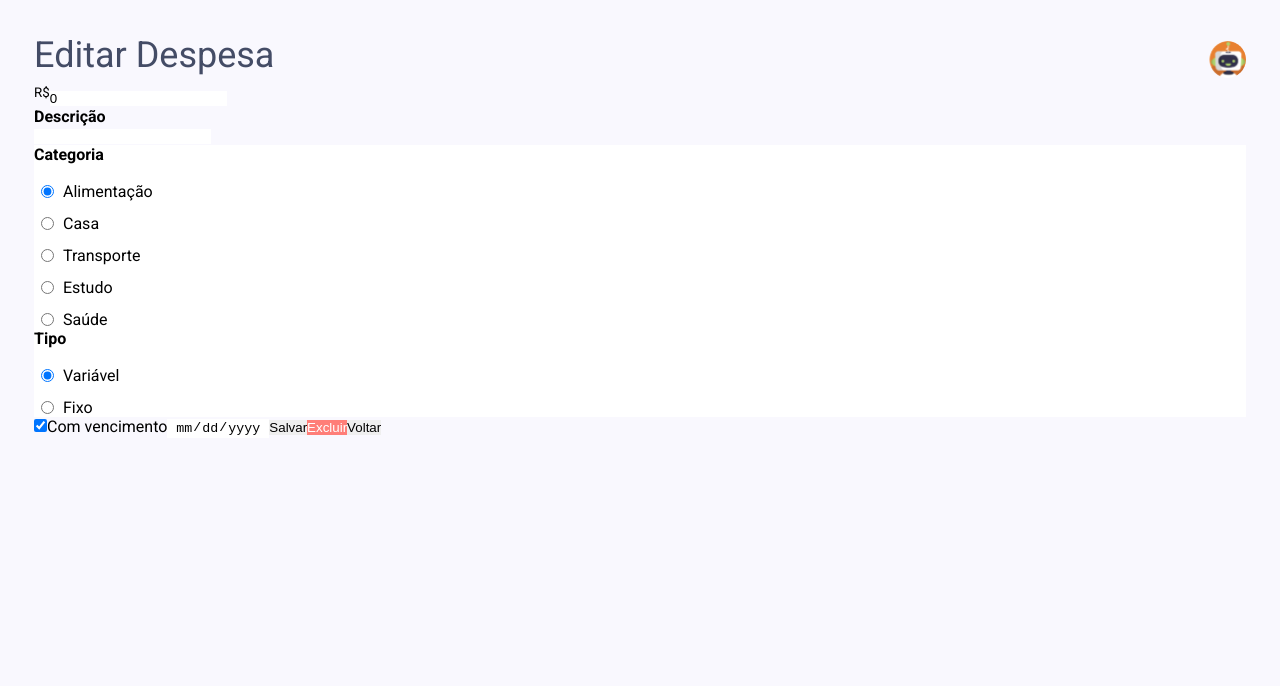
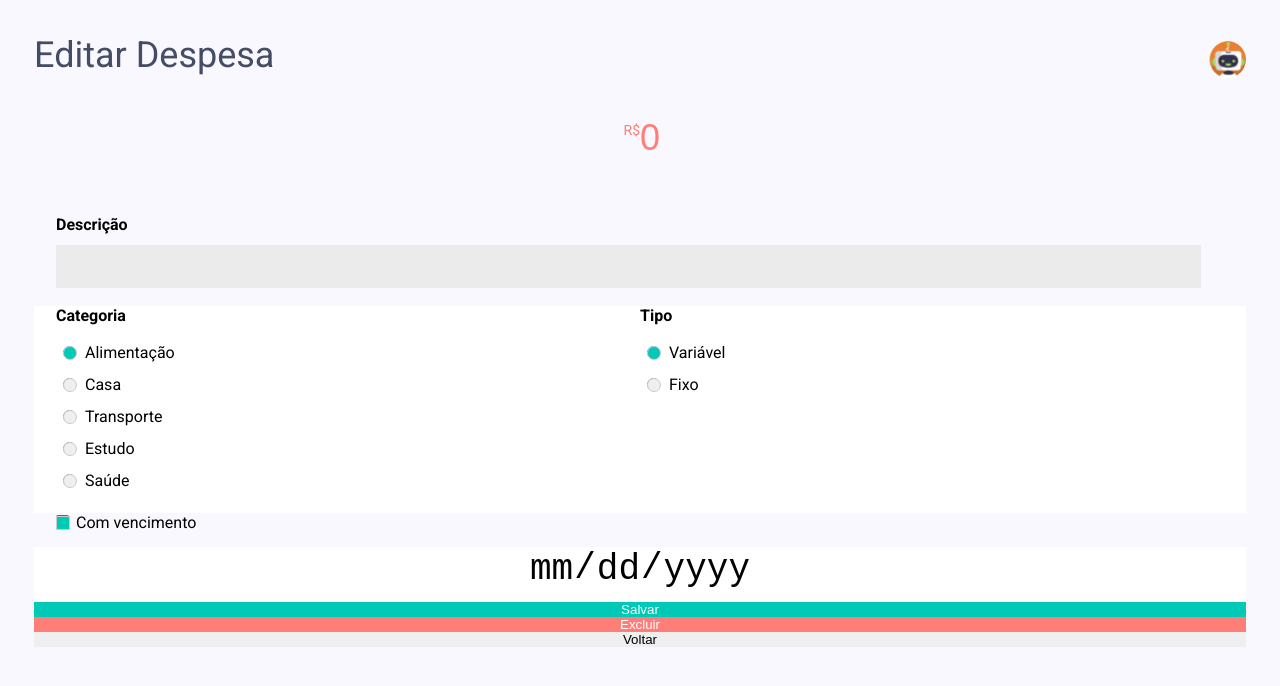
Before and after one commit to MeAjudaDev/greenwallet-react, a React (Create React App) app: page / in a window 1280 px wide. Shown: the top 686 px of the page. Built offline with nearby package versions, Linux system fonts and the light colour scheme.

Commit message:
refactor(expenseform): classnames migrate for css modules

```diff
--- a/src/pages/ExpenseForm/ExpenseForm.jsx
+++ b/src/pages/ExpenseForm/ExpenseForm.jsx
@@ -35,8 +35,8 @@ function ExpenseForm({ title, isEditing = false }) {
                 <h1>{title}</h1>
                 <img src="/images/avatar.svg" alt="avatar" />
             </header>
-            <form action="#" className={`form twoColumns`}>
-                <label className={`newExpenseForm__value twoColumns`}>
+            <form action="#" className={`${styles.form} ${styles.twoColumns}`}>
+                <label className={`${styles.transactionValue} ${styles.twoColumns}`}>
                     <sup>R$</sup>
                     <input
                         type="number"
@@ -46,7 +46,7 @@ function ExpenseForm({ title, isEditing = false }) {
                         onChange={handleValueChange}
                     />
                 </label>
-                <label className={`newExpenseForm__description twoColumns`}>
+                <label className={`${styles.transactionDescription} ${styles.twoColumns}`}>
                     <strong>Descrição</strong>
                     <input
                         type="text"
@@ -56,7 +56,7 @@ function ExpenseForm({ title, isEditing = false }) {
                         onChange={handleDescriptionChange}
                     />
                 </label>
-                <fieldset className={`newExpenseForm__categories`}>
+                <fieldset className={`${styles.categories}`}>
                     <strong>Categoria</strong>
                     <label>
                         <input
@@ -109,7 +109,7 @@ function ExpenseForm({ title, isEditing = false }) {
                         <span>Saúde</span>
                     </label>
                 </fieldset>
-                <fieldset className={`newExpenseForm__type`}>
+                <fieldset className={`${styles.expenseType}`}>
                     <strong>Tipo</strong>
                     <label>
                         <input
@@ -132,7 +132,7 @@ function ExpenseForm({ title, isEditing = false }) {
                         <span>Fixo</span>
                     </label>
                 </fieldset>
-                <label className={`newExpenseForm__expiration twoColumns`}>
+                <label className={`${styles.hasExpiration} ${styles.twoColumns}`}>
                     <input
                         type="checkbox"
                         value="com-vencimento"
@@ -142,7 +142,7 @@ function ExpenseForm({ title, isEditing = false }) {
                     <span>Com vencimento</span>
                 </label>
                 <input
-                    className={`twoColumns newExpenseForm__expirationdate`}
+                    className={`${styles.twoColumns} ${styles.expirationDate}`}
                     type="date"
                     name="expiration"
                     id="expiration"
@@ -150,7 +150,7 @@ function ExpenseForm({ title, isEditing = false }) {
                     onChange={handleDateChange}
                 />
                 <button
-                    className={`twoColumns newExpenseForm__button newExpenseForm__button--primary`}
+                    className={`${styles.twoColumns} newExpenseForm__button bgSuccess`}
                     type="submit"
                 >
                     Salvar
--- a/src/pages/ExpenseForm/ExpenseForm.module.css
+++ b/src/pages/ExpenseForm/ExpenseForm.module.css
@@ -76,13 +76,13 @@ input::-webkit-datetime-edit-fields-wrapper {
     grid-template-rows: repeat(7, auto);
 }
 
-.newExpenseForm__value,
-.newExpenseForm__value input,
+.transactionValue,
+.transactionValue input,
 .newExpenseForm__expirationdate {
     color: #ff7e78;
 }
 
-.newExpenseForm__value {
+.transactionValue {
     border-radius: 0.6rem;
     display: grid;
     grid-template-columns: 1fr 1fr;
@@ -91,25 +91,25 @@ input::-webkit-datetime-edit-fields-wrapper {
     margin-top: 1.3rem;
 }
 
-.newExpenseForm__value sup {
+.transactionValue sup {
     font-size: 1.4rem;
     margin-top: 2.4rem;
 }
 
-.newExpenseForm__value input {
+.transactionValue input {
     background: none;
     font-size: 3.6rem;
     width: 100%;
 }
 
-.newExpenseForm__description {
+.transactionDescription {
     border-top-left-radius: 0.6rem;
     border-top-right-radius: 0.6rem;
     margin-top: 1.5rem;
     padding: 2.2rem 4.5rem 1.8rem 2.2rem;
 }
 
-.newExpenseForm__description input {
+.transactionDescription input {
     background: #ebebeb;
     height: 4.3rem;
     margin-top: 1.1rem;
@@ -117,29 +117,29 @@ input::-webkit-datetime-edit-fields-wrapper {
     padding-left: 0.9rem;
 }
 
-.newExpenseForm__categories {
+.categories {
     padding: 0rem 4.1rem 2.3rem 2.2rem;
 }
 
-.newExpenseForm__categories label,
-.newExpenseForm__type label,
-.newExpenseForm__expiration {
+.categories label,
+.expenseType label,
+.hasExpiration {
     position: relative;
 }
 
-.newExpenseForm__categories label span::after,
-.newExpenseForm__type label span::after {
+.categories label span::after,
+.expenseType label span::after {
     border-radius: 50%;
     left: 0;
 }
 
-.newExpenseForm__expiration span::after {
+.hasExpiration span::after {
     left: 2.2rem;
 }
 
-.newExpenseForm__categories label span::after,
-.newExpenseForm__type label span::after,
-.newExpenseForm__expiration span::after {
+.categories label span::after,
+.expenseType label span::after,
+.hasExpiration span::after {
     background-color: #f1eeee;
     border: 1.5px solid #cccccc;
     content: "";
@@ -150,22 +150,22 @@ input::-webkit-datetime-edit-fields-wrapper {
     width: 12px;
 }
 
-.newExpenseForm__categories label input:checked + span::after,
-.newExpenseForm__type label input:checked + span::after,
-.newExpenseForm__expiration input:checked + span::after {
+.categories label input:checked + span::after,
+.expenseType label input:checked + span::after,
+.hasExpiration input:checked + span::after {
     background-color: #01c9b8;
 }
 
-.newExpenseForm__expiration {
+.hasExpiration {
     padding-left: 2.2rem;
     padding-bottom: 1.5rem;
 }
 
-.newExpenseForm__expiration span {
+.hasExpiration span {
     margin-left: 0.7rem;
 }
 
-.newExpenseForm__expirationdate {
+.expirationDate {
     border-bottom-left-radius: 0.6rem;
     border-bottom-right-radius: 0.6rem;
     font-size: 3.6rem;
```
